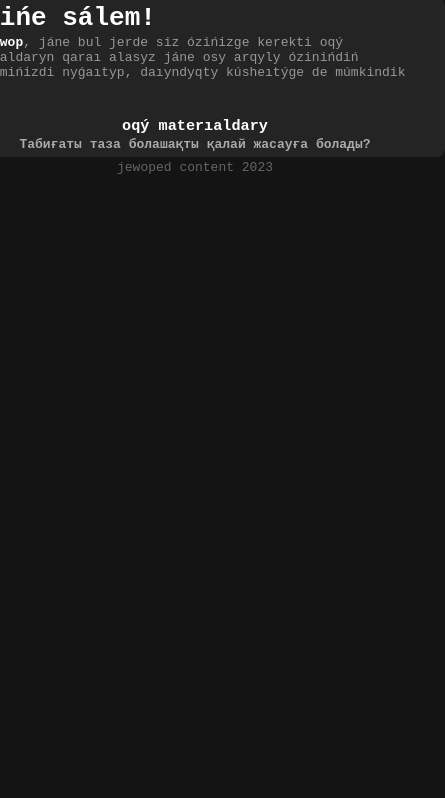
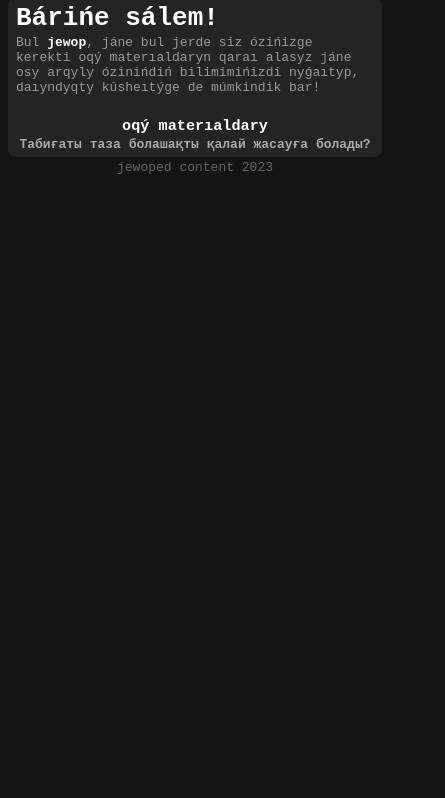
Before and after one commit to jewop/jewop.github.io, a plain HTML site: page index.html in a window 390 px wide. Shown: the part 39-837 px from the top of the page, 445 px wide, since content can reach past the window. Drawn offline with Linux system fonts and the light colour scheme.

Commit message:
Update main.css

```diff
--- a/main.css
+++ b/main.css
@@ -4,21 +4,18 @@ body {
 @media (max-width: 767px) {
   .mdiv {
     width: 100%;
+    position: block;
   }
 }
 @media (min-width: 768px) {
   .mdiv {
     width: 500px;
-    /* Other styles */
-  }
-}
-.mdiv {
-	width: 500px;
 	position: absolute;
 	left: 50%;
 	-ms-transform: translateX(-50%);
 	-webkit-transform: translate(-50%,0);
 	transform: translate(-50%,0);
+  }
 }
 .header {
 	width:1%;
```
